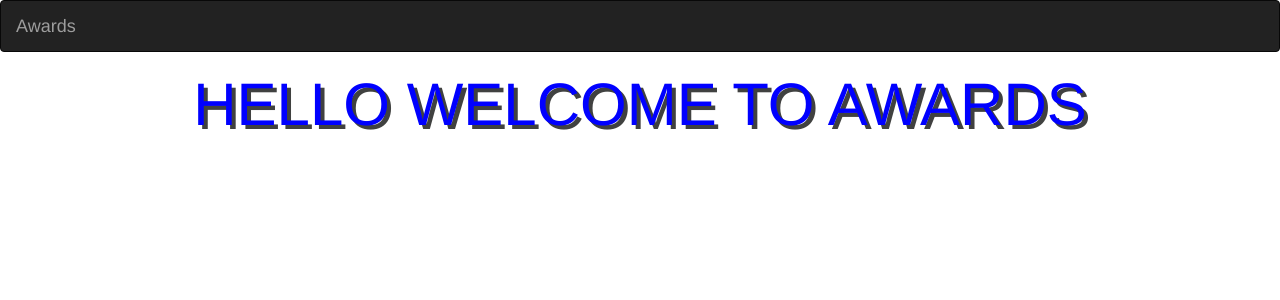
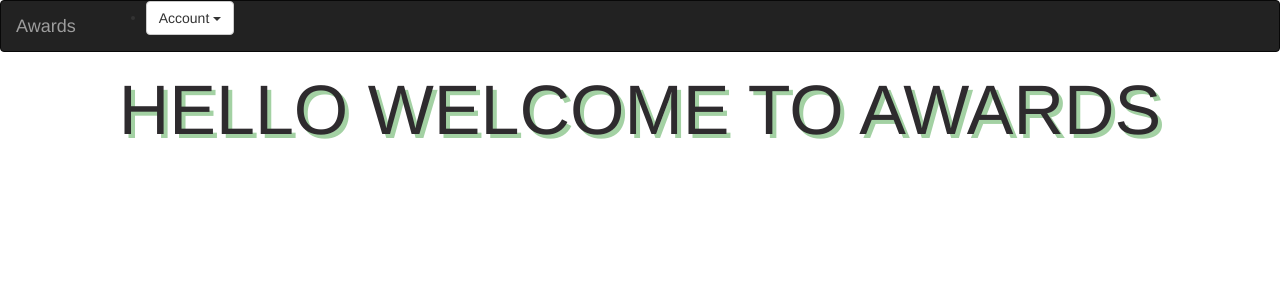
Before and after one commit to lavylipesh/Our-awards, a Django app: page / in a window 1280 px wide. Shown: the top 300 px of the page. Run offline with Django 3.2, Linux system fonts and the light colour scheme; the visitor is signed in with stand-in values (Sample User, id 1); some libraries are stand-ins or nearby versions.

Commit message:
creating login

```diff
--- a/awards/templates/index.html
+++ b/awards/templates/index.html
@@ -1,4 +1,6 @@
 {% extends 'base.html' %}
 {% block content %}
+<div id="yeay">
 <h1 class="text-center">HELLO WELCOME TO AWARDS</h1>
+</div>
 {% endblock content %}
--- a/awards/templates/navbar.html
+++ b/awards/templates/navbar.html
@@ -1,17 +1,34 @@
-<!DOCTYPE html>
-<html lang="en">
-<head>
-
-  <meta charset="utf-8">
-  <meta name="viewport" content="width=device-width, initial-scale=1">
-</head>
-<body>
 <nav class="navbar navbar-inverse">
   <div class="container-fluid">
     <div class="navbar-header">
       <a class="navbar-brand" href="{% url 'index' %}">Awards</a>
     </div>
+    <div class="col-sm-6 col-md-6">
+            {% if user.is_authenticated %}
+            <ul>
+              <li class="dropdown">
+                <a href="#" class="dropdown-toggle btn btn-default" data-toggle="dropdown" role="button" aria-expanded="false">Account
+                          <span class="caret"></span>
+                      </a>
+                <ul class="dropdown-menu" role="menu">
+                  <li>
+                    <a href="{%url 'index'%}">Home</a>
+                  </li>
+                  <li>
+                    <a href="/accounts/password/change">Change Password</a>
+                  </li>
+                  <li>
+                    <a href="/logout">Logout</a>
+                  </li>
+                </ul>
+              </li>
+            </ul>
+            {% else %}
+            <li>
+              <a class='btn btn-default' href="/accounts/login">Login</a>
+            </li>
+
+            {% endif %}
+          </div>
   </div>
 </nav>
-</body>
-</html>
--- a/awards/templates/registration/login.html
+++ b/awards/templates/registration/login.html
@@ -3,7 +3,6 @@
 {% block content %}
 <div class="container">
   <div class="row">
-    <!-- Empty div -->
     <div class="col-md-4"></div>
     <div class="col-md-4">
       {% if form.errors %}
@@ -33,7 +32,7 @@
       </div>
 
     </div>
-    <!-- empty div -->
+
     <div class="col-md-4"></div>
   </div>
 </div>
--- a/ourawards/urls.py
+++ b/ourawards/urls.py
@@ -15,9 +15,12 @@ Including another URLconf
 """
 from django.conf.urls import url,include
 from django.contrib import admin
+from django.contrib.auth import views
+
 
 urlpatterns = [
     url(r'^admin/', admin.site.urls),
     url(r'',include('awards.urls')),
-    url(r'^accounts/',include('registration.backends.simple.urls')),
+    url(r'^accounts/', include('registration.backends.simple.urls')),
+    url(r'^logout/$', views.logout, {"next_page": '/'}),
 ]
--- a/static/css/awards.css
+++ b/static/css/awards.css
@@ -1,6 +1,5 @@
 h1{
-    color:blue;
-    text-shadow: 4px 4px rgb(64, 65, 64);
-    font-size: 60px
-
+    color:rgb(46, 43, 46);
+    text-shadow: 4px 4px rgb(163, 209, 163);
+    font-size:70px;
 }
```
Also changed, not shown: awards/views.py (line endings or trailing spaces), static/images/award.jpeg (added).
